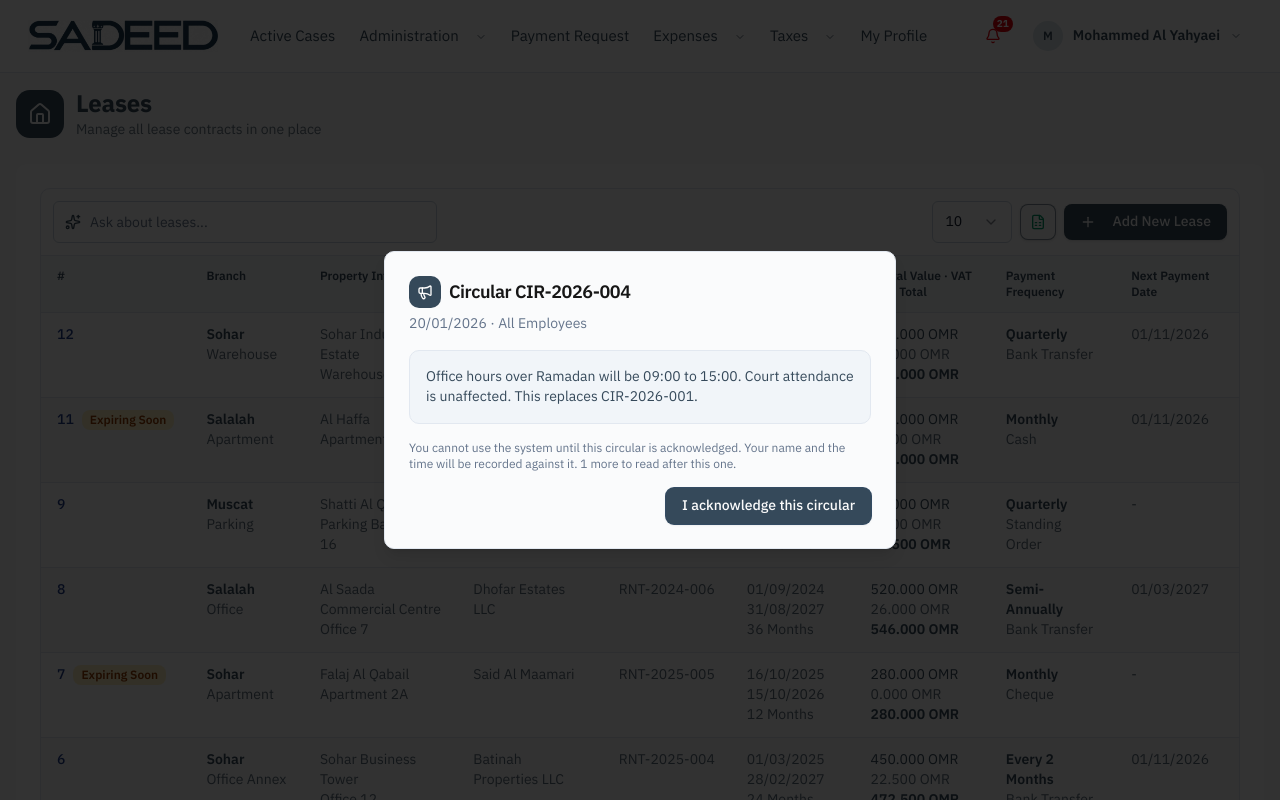
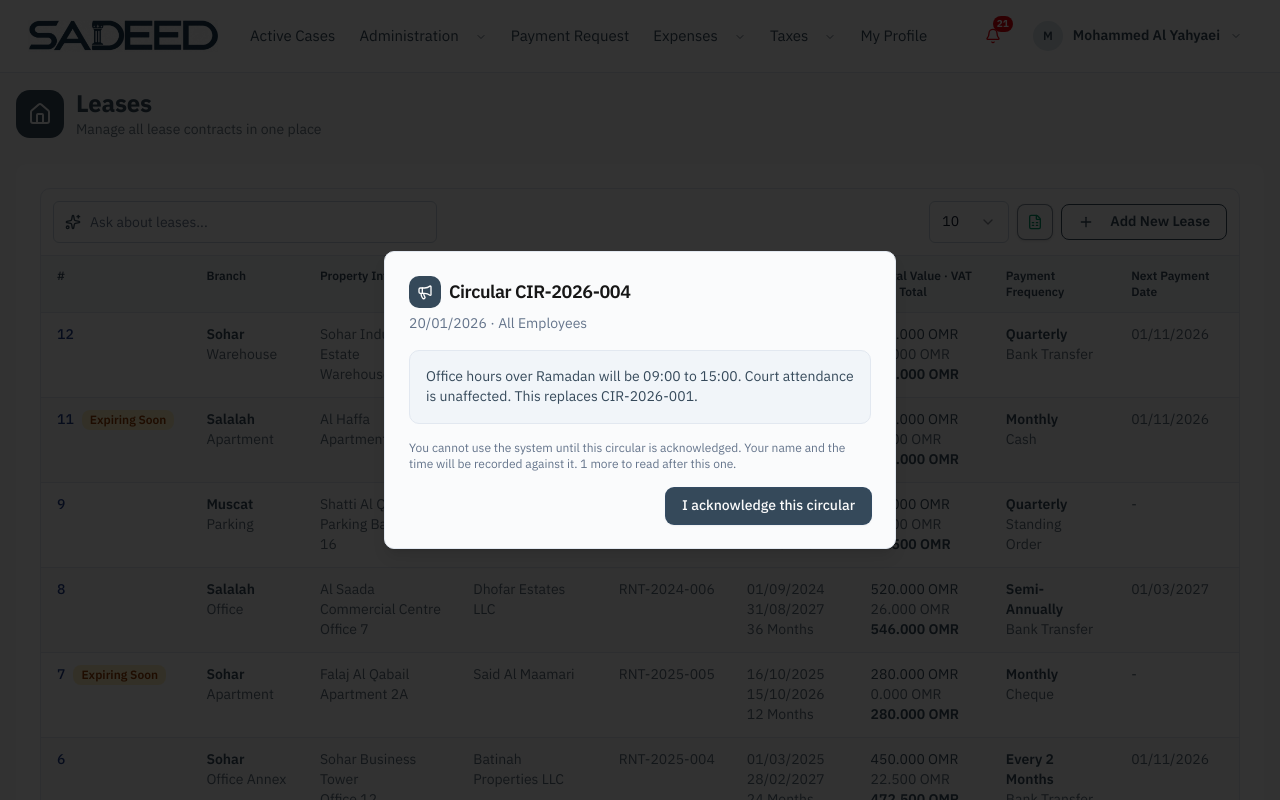
Before and after one commit to mehak187/elpnew, a React (Vite) app: page /leases in a window 1280 px wide. Shown: the top 800 px of the page. Built offline with nearby package versions, Linux system fonts and the light colour scheme.

Commit message:
update Header.jsx and DataTable.jsx

```diff
--- a/src/components/layout/Header.jsx
+++ b/src/components/layout/Header.jsx
@@ -366,12 +366,12 @@ export default function Header({ onNavClick, activeNav }) {
                     )}
                   >
                     {section.name}
-                    {/* The open page, named on the closed control and wearing
-                        the mark it wears in a sidebar: pale fill, and the navy
-                        rule down its logical start. One treatment for "this is
-                        the one you are on", wherever it is shown. */}
+                    {/* The open page, named on the closed control. Drawn as an
+                        outline and nothing else: a label added beside a control
+                        carries a border, never a fill, so it cannot be mistaken
+                        for a second control sitting in the header. */}
                     {activeItem && (
-                      <span className="rounded-[6px] border-s-[3px] border-s-primary bg-menu-selected px-1.5 py-0.5 text-[13px]/[16px] font-semibold text-primary">
+                      <span className="rounded-[6px] border border-primary bg-card px-1.5 py-0.5 text-[13px]/[16px] font-semibold text-primary">
                         {activeItem.name}
                       </span>
                     )}
--- a/src/components/shared/DataTable.jsx
+++ b/src/components/shared/DataTable.jsx
@@ -291,9 +291,17 @@ export default function DataTable({
 
           {/* The way to add, at the logical end of the toolbar. It goes
               while the panel is open: two of the same form on one page is
-              two records nobody meant to make. */}
+              two records nobody meant to make.
+
+              Standard 06: an outline, not a filled button - white, a 1px navy
+              edge and navy text. Adding is one thing a list offers, not the
+              thing the list is for. */}
           {onAdd && !addPanel && (
-            <Button type="button" className="shrink-0" onClick={onAdd}>
+            <Button
+              type="button"
+              className="shrink-0 border border-primary bg-card font-semibold text-primary shadow-none hover:bg-menu-hover"
+              onClick={onAdd}
+            >
               <Plus className="me-2 h-4 w-4" />
               {addLabel}
             </Button>
```
